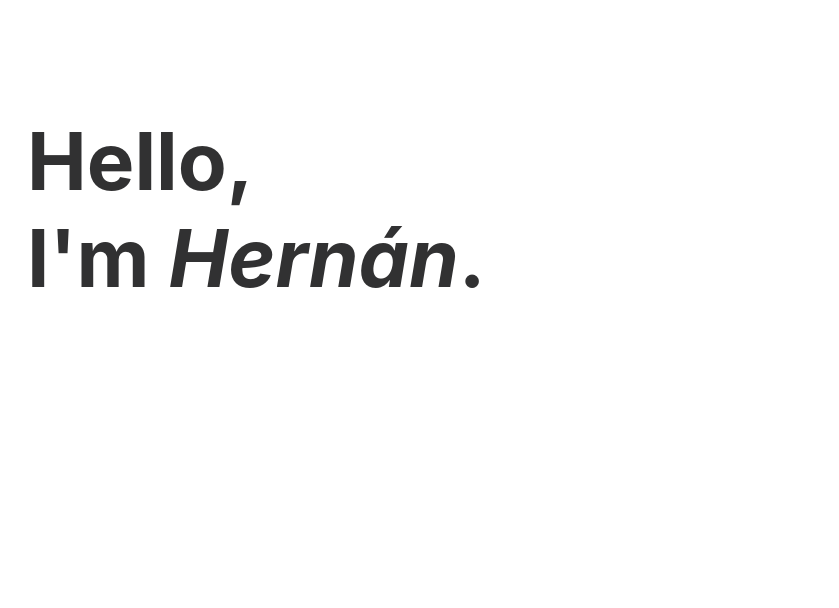
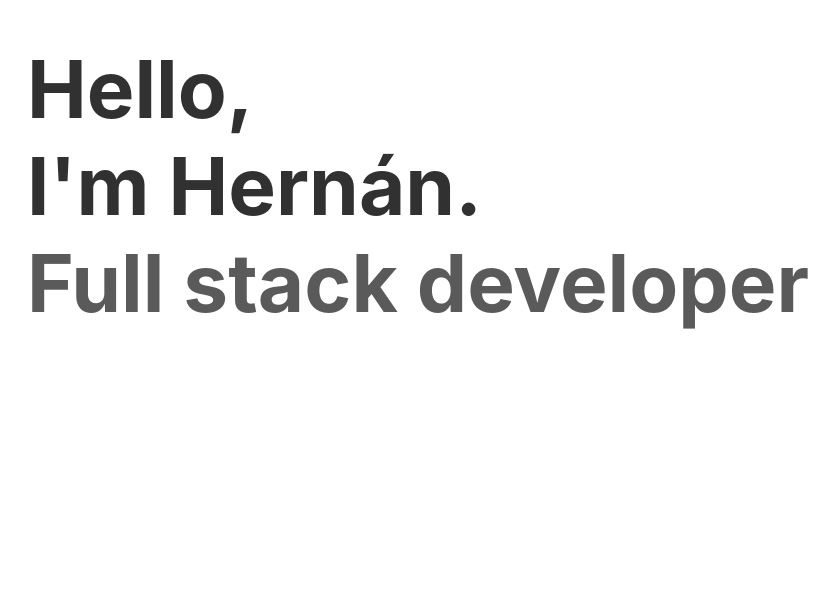
Before and after one commit to hfjuarez/hfjuarez, a Next.js app: page / in a window 1280 px wide. Shown: the part 192-800 px from the top of the page, without its empty margins (101-940 px from the left). Built offline with nearby package versions, Linux system fonts and the light colour scheme.

Commit message:
Minor changes

```diff
--- a/components/global/Header.tsx
+++ b/components/global/Header.tsx
@@ -34,7 +34,9 @@ export default class Header extends Component {
         <h1 className="m-0">
           Hello,
           <br/>
-          I&apos;m <em>Hernán</em>.
+          I&apos;m Hernán.
+          <br/>
+          <span className='op-8'>Full stack developer</span>
           {/* <span className={styles['dynamic-stack']}>{ this.state.actualText }</span> <span className="op-6">Developer</span> */}
         </h1>
 
--- a/styles/Header.module.css
+++ b/styles/Header.module.css
@@ -1,5 +1,5 @@
 .header {
-    height: calc(100vh - 50px - 9rem);
+    height: calc(100vh - 50px - 12rem);
     display: flex;
     flex-direction: column;
     justify-content: center;
```
